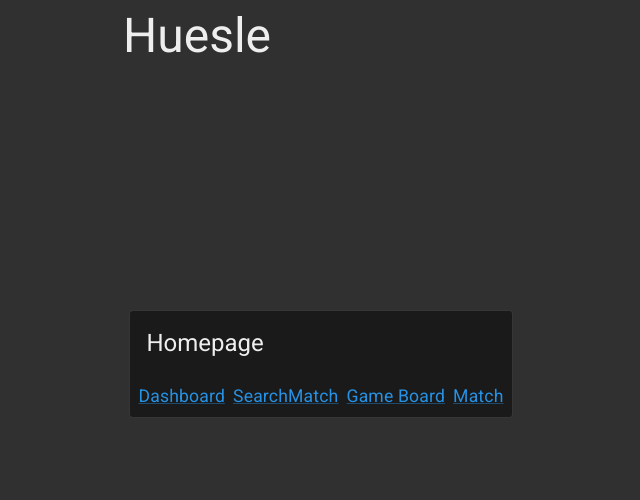
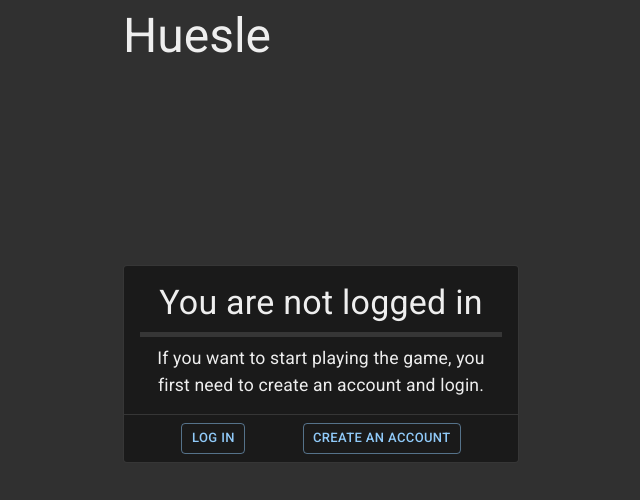
Before and after one commit to alberto-spadoni3/Huesle, a React (Create React App) app in the folder client/: page / in a window 1280 px wide. Shown: the top 500 px of the page, without its empty margins (319-959 px from the left). Built offline with nearby package versions, Linux system fonts and the light colour scheme; no server answers.

Commit message:
Modificata la Home, ovvero il punto di ingresso dell'applicazione

```diff
--- a/client/src/components/Home.js
+++ b/client/src/components/Home.js
@@ -4,12 +4,17 @@ import {
     CardActions,
     CardContent,
     Typography,
-    Link,
+    Divider,
+    Button,
 } from "@mui/material";
 import React from "react";
-import { Link as RouterLink } from "react-router-dom";
+import { Navigate, useNavigate } from "react-router-dom";
+import useAuth from "../hooks/useAuth";
 
 const Home = () => {
+    const { auth } = useAuth();
+    const navigate = useNavigate();
+
     return (
         <Box
             sx={{
@@ -19,41 +24,48 @@ const Home = () => {
                 alignItems: "center",
             }}
         >
+            {auth.username ? (
+                <Navigate to="/dashboard" />
+            ) : (
+                <>
                     <Card variant="outlined" sx={{ marginBottom: "200px" }}>
                         <CardContent>
-                    <Typography variant="h5">Homepage</Typography>
+                            <Typography variant="h4" align="center">
+                                You are not logged in
+                            </Typography>
+                            <Divider
+                                sx={{ marginY: 1, borderBottomWidth: "thick" }}
+                            />
+                            <Typography variant="body1" align="center">
+                                If you want to start playing the game, you first
+                                need to create an account and login.
+                            </Typography>
                         </CardContent>
-                <CardActions>
-                    <Link
-                        component={RouterLink}
-                        to="/dashboard"
-                        color="link.main"
+                        <Divider />
+                        <CardActions
+                            sx={{
+                                display: "flex",
+                                justifyContent: "space-evenly",
+                            }}
                         >
-                        Dashboard
-                    </Link>
-                    <Link
-                        component={RouterLink}
-                        to="/searchMatch"
-                        color="link.main"
+                            <Button
+                                variant="outlined"
+                                size="small"
+                                onClick={() => navigate("/login")}
                             >
-                        SearchMatch
-                    </Link>
-                    <Link
-                        component={RouterLink}
-                        to="/gameboard"
-                        color="link.main"
+                                Log in
+                            </Button>
+                            <Button
+                                variant="outlined"
+                                size="small"
+                                onClick={() => navigate("/register")}
                             >
-                        Game Board
-                    </Link>
-                    <Link
-                        component={RouterLink}
-                        to="/match-details"
-                        color="link.main"
-                    >
-                        Match
-                    </Link>
+                                Create an account
+                            </Button>
                         </CardActions>
                     </Card>
+                </>
+            )}
         </Box>
     );
 };
```
Lines whose indentation alone changed are shown as unchanged.
